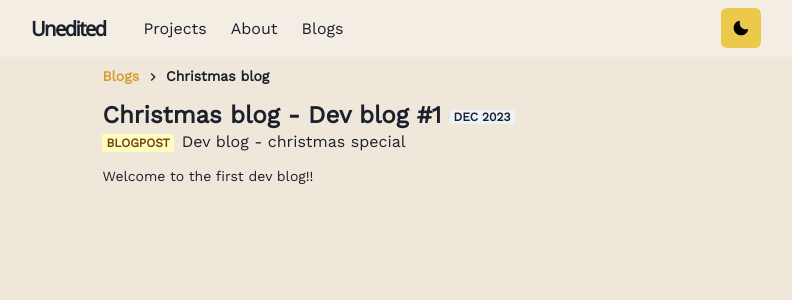
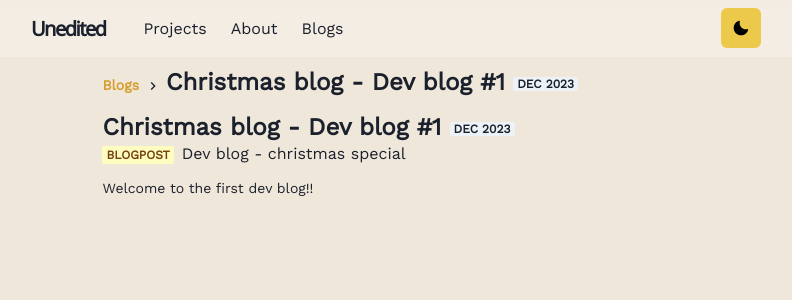
Before and after one commit to notlaven/uneditedweb, a Next.js app: page /blogs/christmasBlog in a window 1280 px wide. Shown: the top 300 px of the page, without its empty margins (255-1047 px from the left). Built offline with nearby package versions, Linux system fonts and the light colour scheme.

Commit message:
Fixed production build errors

```diff
--- a/components/grid-i.js
+++ b/components/grid-i.js
@@ -42,7 +42,7 @@ export const ProjectGridItem =({ children, id, title, thumbnail }) => (
     </Box>
 )
 
-export const BlogsGridItem =({ id, title, thumbnail }) => (
+export const BlogsGridItem =({ children, id, title, thumbnail }) => (
     <Box w="100%" align="center">
         <NextLink href={`/blogs/${id}`}>
             <LinkBox cursor="pointer">
--- a/pages/blogs.tsx
+++ b/pages/blogs.tsx
@@ -24,7 +24,7 @@ const Blog = () => {
             id="christmasBlog"
             title="Christmas blog - Dev blog 1"
             thumbnail={christmasBlogThumbnail}
-          />
+          >Christmas blog</BlogsGridItem>
         </Section>
       </Container>
     </Layout>
--- a/pages/blogs/christmasBlog.tsx
+++ b/pages/blogs/christmasBlog.tsx
@@ -13,8 +13,16 @@ const Blog = () => {
   return (
     <Layout title="Christmas blog - Dev blog 1">
       <Container>
-        <BlogsTitle>Christmas blog</BlogsTitle>
-
+        <BlogsTitle>
+          <Heading
+            as="h2"
+            fontSize={24}
+            fontFamily="Work Sans, sans-serif"
+            fontWeight="bold"
+          >
+            Christmas blog - Dev blog #1 <Badge>Dec 2023</Badge>
+          </Heading>
+        </BlogsTitle>
         <Heading
           as="h2"
           fontSize={24}
```
